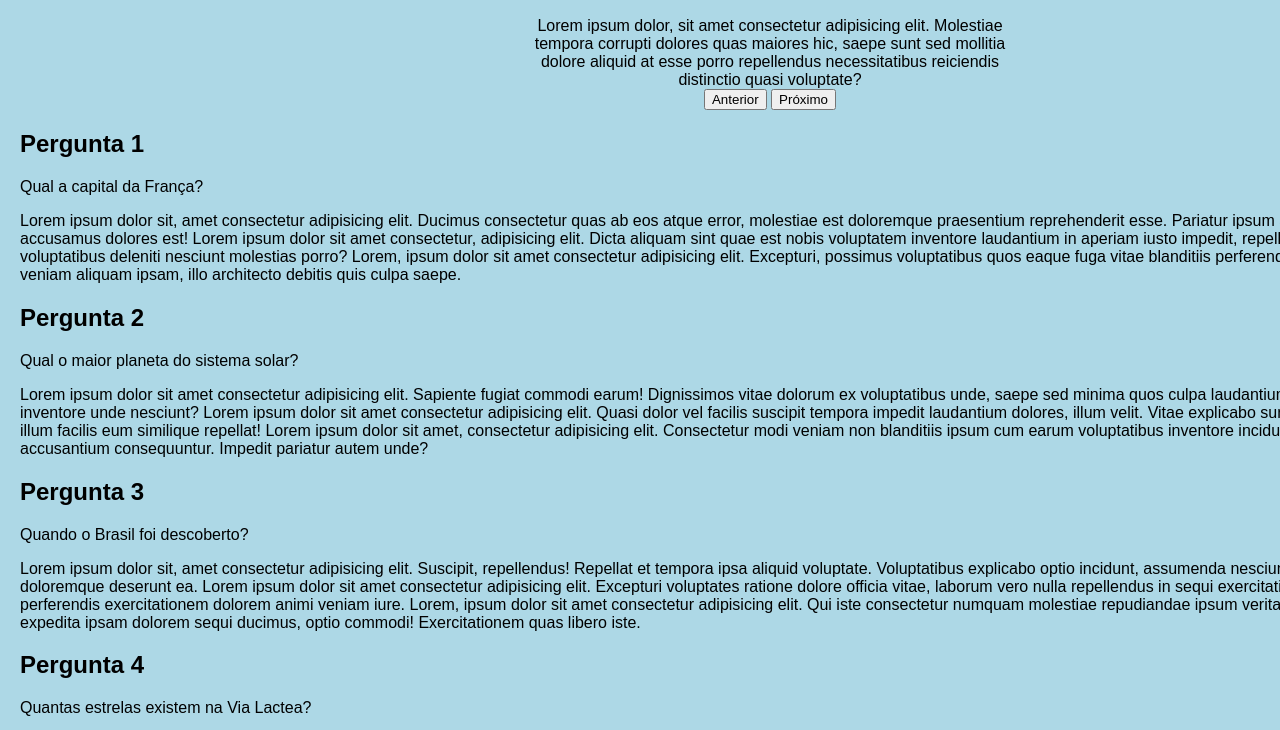
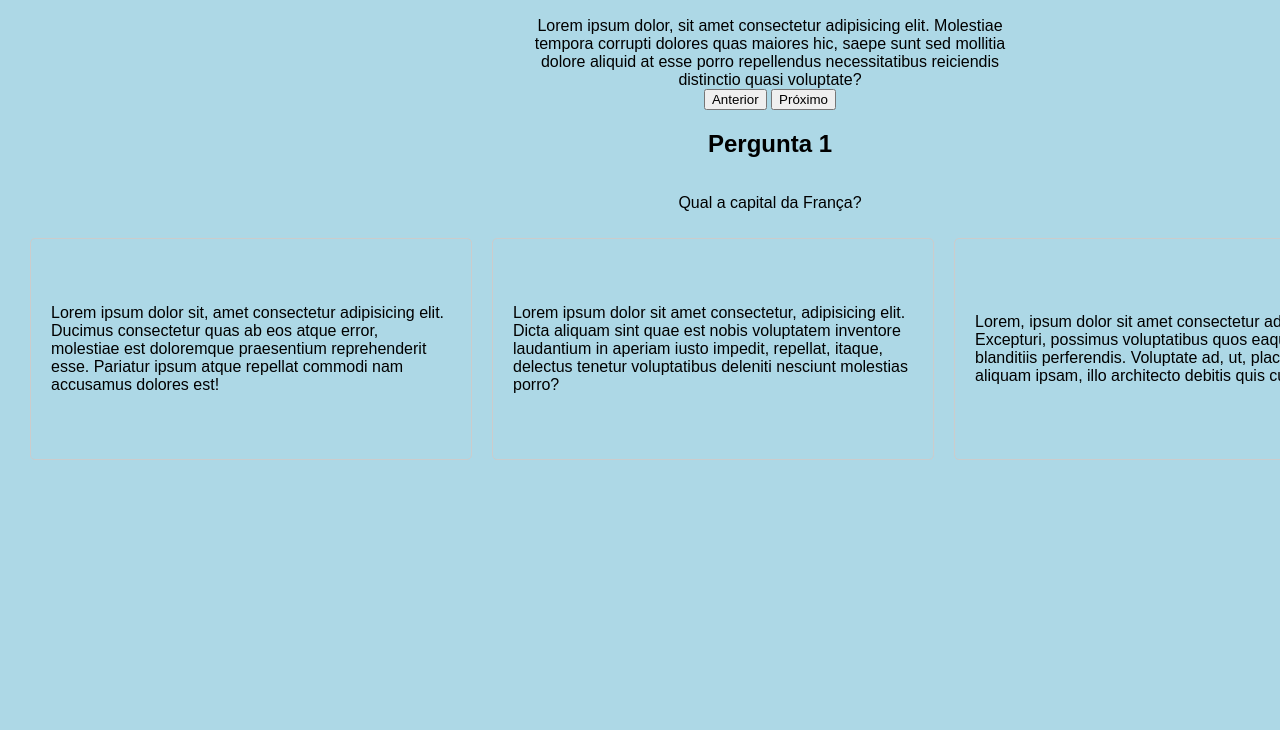
Before and after one commit to PedroTCunha/ESG-e-Cidades-Sustentaveis, a plain HTML site: page index.html in a window 1280 px wide. Shown: the part 2036-2766 px from the top of the page. Drawn offline with Linux system fonts and the light colour scheme.

Commit message:
Update style.css
reajustei todo o alinhamento do cógido;
adicionei o CSS do questionário;

```diff
--- a/CSS/style.css
+++ b/CSS/style.css
@@ -88,14 +88,14 @@ body {
 }
 
 #esg img{
-    float: right; /* Faz a imagem flutuar para a direita */
-    margin-left: 50px; /* Adiciona um espaço entre a imagem e o texto */
+  float: right;
+  margin-left: 50px;
 }
 
 #esg txt{
   text-align: left;
   font-size: 20px;
-    font-family: Impact, Haettenschweiler, 'Arial Narrow Bold', sans-serif;
+  font-family: Impact, Haettenschweiler, 'Narrow Bold', sans-serif;
 }
 
 
@@ -115,13 +115,13 @@ body {
 
 #cs img{
   float: left;
-    margin-right: 50px; /* Adiciona um espaço entre a imagem e o texto */
+  margin-right: 50px;
 }
 
 #cs txt{
   text-align: right;
   font-size: 20px;
-    font-family: Impact, Haettenschweiler, 'Arial Narrow Bold', sans-serif;
+  font-family: Impact, Haettenschweiler, 'Narrow Bold', sans-serif;
 }
 
 
@@ -137,23 +137,23 @@ body {
 #es-cidades txt{
   text-align: justify;
   font-size: 20px;
-    font-family: Impact, Haettenschweiler, 'Arial Narrow Bold', sans-serif;
+  font-family: Impact, Haettenschweiler, 'Narrow Bold', sans-serif;
 }
 
 /*Pilares*/
 
 .pentagon-background {
   margin-left: 0px;
-  width: 350px; /* largura desejada */
-  height: 300px; /* altura desejada */
-  background-color: #007bff; /* cor de fundo desejada */
+  width: 350px;
+  height: 300px;
+  background-color: #007bff;
   clip-path: polygon(50% 0%, 100% 38%, 82% 100%, 18% 100%, 0% 38%);
   z-index: -1;
 
 }
 .pentagon {
-    width: 350px; /* Adjust size as needed */
-    height: 300px; /* Adjust size as needed */
+  width: 350px;
+  height: 300px;
   position: relative;
   margin: auto;
   margin-bottom: auto;
@@ -164,8 +164,8 @@ body {
 .pentagon button {
   z-index: 1;
   position: absolute;
-    width: 100px; /* Adjust size as needed */
-    height: 40px; /* Adjust size as needed */
+  width: 100px;
+  height: 40px;
   transform-origin: 50% 100%;
 }
 
@@ -203,23 +203,108 @@ body {
 }
 
 #carousel {
-    width: 500px; /* Ajustar conforme necessário */
+  width: 500px;
   overflow: hidden;
   margin-top: 60px;
 }
 
 .session {
-    display: none; /* Inicialmente, esconder todas as sessões */
+  display: none;
   float: left;
   width: 100%;
 }
 
 .session.active {
-    display: block; /* Mostrar apenas a sessão ativa */
+  display: block;
 }
 
   /*Quiz*/
 
+
+#quiz{
+  margin-bottom: 100px;
+}
+span {
+  width: 400px;
+  height: 200px;
+  margin-right: 10px;
+  text-align: left center;
+  display: flex;
+  align-items: center;
+  justify-content: center;
+  text-align: left;
+}
+
+.questionario-container {
+  display: flex;
+  flex-direction: row;
+  flex-wrap: wrap;
+  align-items: center;
+  width: 100
+  margin: 50px auto;
+  font-family: sans-serif;
+}
+
+.carrossel {
+  width: 100%;
+  position: relative;
+  display: flex;
+  flex-direction: column;
+}
+
+.slide {
+  display: flex;
+  flex-direction: column;
+  align-items: center;
+  width: 100%;
+  transition: transform 0.5s ease-in-out;
+}
+
+.slide > div {
+  display: flex;
+  flex-direction: row;
+  flex-wrap: wrap;
+  justify-content: flex-start;
+  width: 100%;
+}
+
+.slide.offscreen {
+  transform: translateX(-400%);
+  z-index: -1;
+}
+
+.resposta {
+  padding: 10px 20px;
+  margin: 10px;
+  cursor: pointer;
+  border: 1px solid #ccc;
+  border-radius: 5px;
+  position: relative;
+  overflow: hidden;
+  transition: background-color 0.3s ease;
+}
+
+.resposta::before {
+  content: "";
+  position: absolute;
+  top: 0;
+  left: 0;
+  width: 100%;
+  height: 100%;
+  background-size: cover;
+  opacity: 0;
+  transition: opacity 0.3s ease;
+}
+
+.resposta:hover::before {
+  opacity: 0.5;
+  background-image: url(Errado.gif); /
+}
+
+.resposta.correta:hover::before {
+  opacity: 0.5;
+  background-image: url(Correto.gif);
+}
 
 
 /*Rodapé*/
@@ -231,5 +316,6 @@ body {
   bottom: 0;
   width: 100%;
   height: 100%;
-    margin-top: 40px;
+  margin-top: 0px;
+  margin-bottom: 0px;
 }
```
Lines whose indentation alone changed are shown as unchanged.
